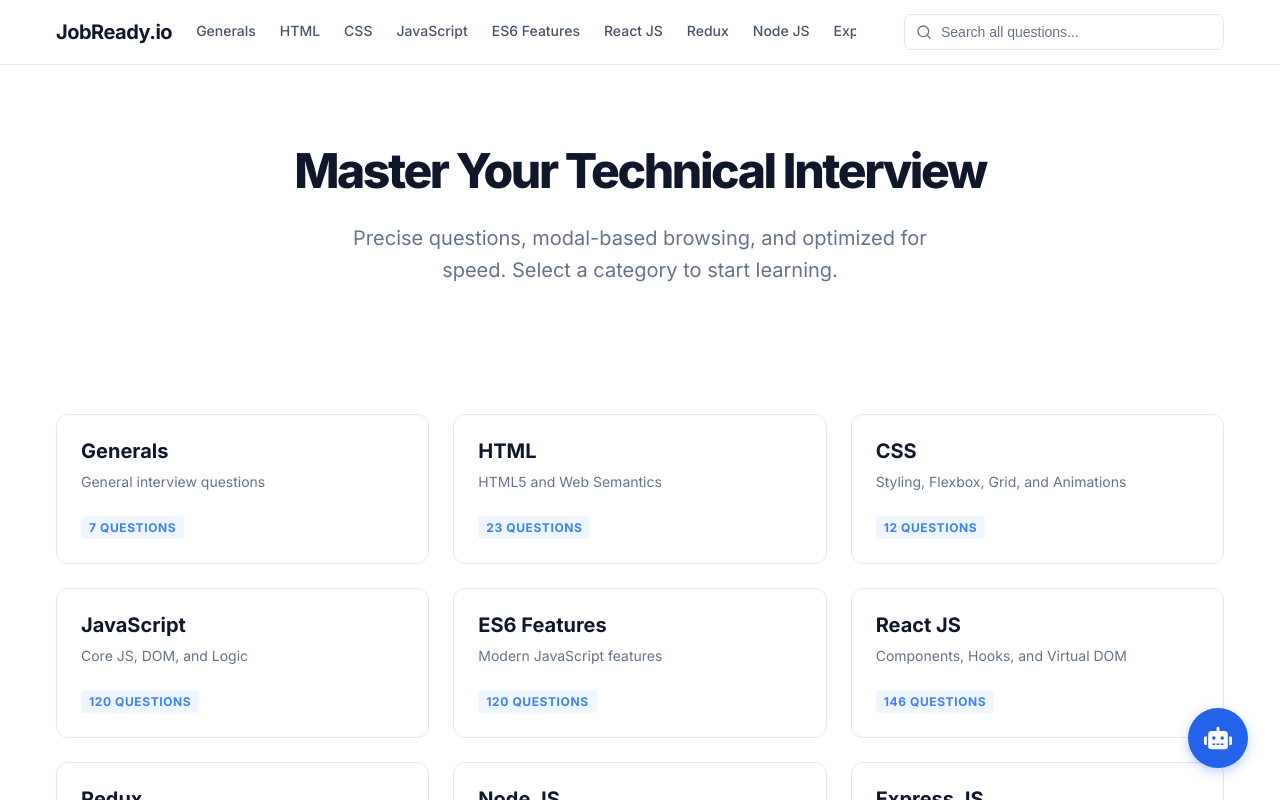
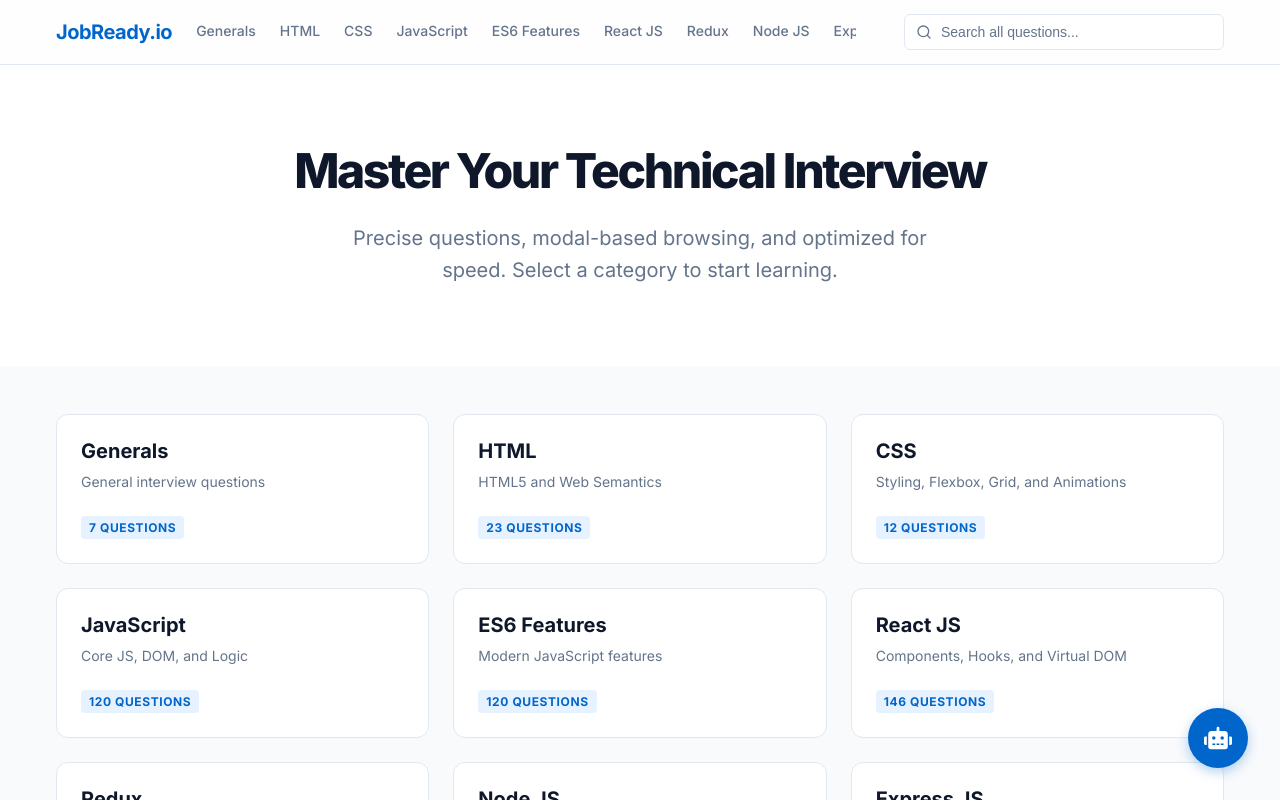
Before and after one commit to Muzammil-Ahm3d/JobReady.io, a Next.js app: page / in a window 1280 px wide. Shown: the top 800 px of the page. Built offline with nearby package versions, Linux system fonts and the light colour scheme.

Commit message:
Apply professional blue theme

```diff
--- a/app/[category]/page.tsx
+++ b/app/[category]/page.tsx
@@ -51,7 +51,7 @@ export default async function CategoryPage({ params, searchParams }: Props) {
             <div className={styles.header}>
                 <h1 className={styles.title}>{category.name} Interview Questions</h1>
                 <p className={styles.desc}>{category.description}</p>
-                {q && <p style={{ marginTop: '1rem', color: '#64748b' }}>Found {catQuestions.length} result(s) for "{q}"</p>}
+                {q && <p style={{ marginTop: '1rem', color: 'var(--text-muted)' }}>Found {catQuestions.length} result(s) for "{q}"</p>}
             </div>
 
             <div className={styles.list}>
@@ -70,7 +70,7 @@ export default async function CategoryPage({ params, searchParams }: Props) {
             </div>
             {q && (
                 <div style={{ textAlign: 'center', marginTop: '2rem' }}>
-                    <Link href={`/${categorySlug}`} style={{ color: '#3b82f6', textDecoration: 'underline' }}>Clear Search</Link>
+                    <Link href={`/${categorySlug}`} style={{ color: 'var(--secondary)', textDecoration: 'underline' }}>Clear Search</Link>
                 </div>
             )}
         </div>
--- a/app/admin/admin.module.css
+++ b/app/admin/admin.module.css
@@ -1,7 +1,7 @@
 .container {
     display: flex;
     min-height: 100vh;
-    background: #f8fafc;
+    background: var(--background-page);
 }
 
 .sidebar {
@@ -31,7 +31,7 @@
 .navLink {
     padding: 0.75rem 1rem;
     border-radius: 6px;
-    color: #94a3b8;
+    color: var(--text-muted);
     text-decoration: none;
     font-weight: 500;
     transition: all 0.2s;
@@ -40,7 +40,8 @@
 .navLink:hover,
 .activeLink {
     background: #334155;
-    color: white;
+    /* Keep dark sidebar contrast */
+    color: var(--text-on-primary);
 }
 
 .main {
@@ -59,7 +60,7 @@
 .pageTitle {
     font-size: 2rem;
     font-weight: 700;
-    color: #0f172a;
+    color: var(--text-main);
 }
 
 .grid {
@@ -69,23 +70,23 @@
 }
 
 .card {
-    background: white;
+    background: var(--background-card);
     padding: 1.5rem;
     border-radius: 8px;
-    border: 1px solid #e2e8f0;
+    border: 1px solid var(--border-subtle);
     box-shadow: 0 1px 2px 0 rgba(0, 0, 0, 0.05);
 }
 
 .statLabel {
     font-size: 0.875rem;
     font-weight: 500;
-    color: #64748b;
+    color: var(--text-muted);
 }
 
 .statValue {
     font-size: 2.25rem;
     font-weight: 700;
-    color: #0f172a;
+    color: var(--text-main);
     margin-top: 0.5rem;
 }
 
@@ -96,8 +97,8 @@
     padding: 0.5rem 1rem;
     border-radius: 6px;
     font-weight: 500;
-    background: #0f172a;
-    color: white;
+    background: var(--primary);
+    color: var(--text-on-primary);
     border: none;
     cursor: pointer;
     text-decoration: none;
--- a/app/globals.css
+++ b/app/globals.css
@@ -1,6 +1,30 @@
 :root {
-    --background: #ffffff;
-    --foreground: #0f172a;
+    /* Professional Blue Theme */
+    --primary: #0066cc;
+    /* Brand Blue */
+    --primary-hover: #004c99;
+    /* Darker Interaction Blue */
+    --primary-light: #e6f2ff;
+    /* Very Light Background Blue */
+
+    --secondary: #3b82f6;
+    /* Accent Blue (lighter/brighter) */
+
+    --background-page: #f8fafc;
+    /* Cool Slate White */
+    --background-card: #ffffff;
+
+    --text-main: #0f172a;
+    /* Deep Navy/Black */
+    --text-muted: #64748b;
+    /* Muted Slate */
+    --text-on-primary: #ffffff;
+
+    --border-subtle: #e2e8f0;
+    --border-focus: #0066cc;
+
+    --foreground: var(--text-main);
+    --background: var(--background-page);
 }
 
 * {
--- a/app/page.module.css
+++ b/app/page.module.css
@@ -8,14 +8,14 @@
     font-size: 3rem;
     font-weight: 800;
     margin-bottom: 1.5rem;
-    color: #0f172a;
+    color: var(--text-main);
     letter-spacing: -0.05em;
     line-height: 1.1;
 }
 
 .subtitle {
     font-size: 1.25rem;
-    color: #64748b;
+    color: var(--text-muted);
     max-width: 600px;
     margin: 0 auto;
     line-height: 1.6;
@@ -31,29 +31,30 @@
 }
 
 .card {
-    border: 1px solid #e2e8f0;
+    border: 1px solid var(--border-subtle);
     border-radius: 12px;
     padding: 1.5rem;
     transition: all 0.2s cubic-bezier(0.165, 0.84, 0.44, 1);
-    background: white;
+    background: var(--background-card);
     display: block;
 }
 
 .card:hover {
     transform: translateY(-4px);
-    box-shadow: 0 10px 15px -3px rgba(0, 0, 0, 0.05), 0 4px 6px -2px rgba(0, 0, 0, 0.025);
-    border-color: #94a3b8;
+    box-shadow: 0 10px 15px -3px rgba(0, 102, 204, 0.1), 0 4px 6px -2px rgba(0, 102, 204, 0.05);
+    /* Blue tinted shadow */
+    border-color: var(--primary);
 }
 
 .cardTitle {
     font-size: 1.25rem;
     font-weight: 700;
     margin-bottom: 0.5rem;
-    color: #0f172a;
+    color: var(--text-main);
 }
 
 .cardDesc {
-    color: #64748b;
+    color: var(--text-muted);
     font-size: 0.875rem;
     line-height: 1.5;
 }
@@ -62,11 +63,11 @@
     margin-top: 1.5rem;
     font-size: 0.75rem;
     font-weight: 700;
-    color: #3b82f6;
+    color: var(--primary);
     text-transform: uppercase;
     letter-spacing: 0.05em;
     display: inline-block;
     padding: 0.25rem 0.5rem;
-    background: #eff6ff;
+    background: var(--primary-light);
     border-radius: 4px;
 }
--- a/app/page.tsx
+++ b/app/page.tsx
@@ -43,13 +43,13 @@ export default async function Home({ searchParams }: { searchParams: Promise<{ q
                         </Link>
                     ))}
                     {results.length === 0 && (
-                        <div style={{ gridColumn: '1/-1', textAlign: 'center', color: '#64748b' }}>
+                        <div style={{ gridColumn: '1/-1', textAlign: 'center', color: 'var(--text-muted)' }}>
                             No questions found matching your query.
                         </div>
                     )}
                 </div>
                 <div style={{ textAlign: 'center', marginTop: '2rem' }}>
-                    <Link href="/" style={{ color: '#3b82f6', textDecoration: 'underline' }}>Back to Home</Link>
+                    <Link href="/" style={{ color: 'var(--secondary)', textDecoration: 'underline' }}>Back to Home</Link>
                 </div>
             </div>
         );
--- a/components/ChatBot.tsx
+++ b/components/ChatBot.tsx
@@ -69,33 +69,33 @@ export default function ChatBot() {
                     right: '0',
                     width: '350px',
                     height: '500px',
-                    backgroundColor: 'white',
+                    backgroundColor: 'var(--background-card)',
                     borderRadius: '12px',
                     boxShadow: '0 8px 24px rgba(0,0,0,0.15)',
                     display: 'flex',
                     flexDirection: 'column',
                     overflow: 'hidden',
-                    border: '1px solid #e2e8f0'
+                    border: '1px solid var(--border-subtle)'
                 }}>
                     {/* Header */}
-                    <div style={{ background: '#2563eb', color: 'white', padding: '1rem', display: 'flex', justifyContent: 'space-between', alignItems: 'center' }}>
+                    <div style={{ background: 'var(--primary)', color: 'var(--text-on-primary)', padding: '1rem', display: 'flex', justifyContent: 'space-between', alignItems: 'center' }}>
                         <div style={{ display: 'flex', alignItems: 'center', gap: '0.5rem' }}>
                             <FaRobot size={20} />
                             <span style={{ fontWeight: 600 }}>JobReady Bot</span>
                         </div>
-                        <button onClick={() => setIsOpen(false)} style={{ background: 'none', border: 'none', color: 'white', cursor: 'pointer' }}>
+                        <button onClick={() => setIsOpen(false)} style={{ background: 'none', border: 'none', color: 'var(--text-on-primary)', cursor: 'pointer' }}>
                             <FaTimes size={16} />
                         </button>
                     </div>
 
                     {/* Messages */}
-                    <div style={{ flex: 1, padding: '1rem', overflowY: 'auto', background: '#f8fafc', display: 'flex', flexDirection: 'column', gap: '0.75rem' }}>
+                    <div style={{ flex: 1, padding: '1rem', overflowY: 'auto', background: 'var(--background-page)', display: 'flex', flexDirection: 'column', gap: '0.75rem' }}>
                         {messages.map((m, i) => (
                             <div key={i} style={{
                                 alignSelf: m.role === 'user' ? 'flex-end' : 'flex-start',
                                 maxWidth: '80%',
-                                background: m.role === 'user' ? '#2563eb' : 'white',
-                                color: m.role === 'user' ? 'white' : '#1e293b',
+                                background: m.role === 'user' ? 'var(--primary)' : 'var(--background-card)',
+                                color: m.role === 'user' ? 'var(--text-on-primary)' : 'var(--text-main)',
                                 padding: '0.75rem 1rem',
                                 borderRadius: '12px',
                                 borderBottomRightRadius: m.role === 'user' ? '2px' : '12px',
@@ -113,7 +113,7 @@ export default function ChatBot() {
                             </div>
                         ))}
                         {isLoading && (
-                            <div style={{ alignSelf: 'flex-start', background: 'white', padding: '0.75rem', borderRadius: '12px', color: '#64748b' }}>
+                            <div style={{ alignSelf: 'flex-start', background: 'var(--background-card)', padding: '0.75rem', borderRadius: '12px', color: 'var(--text-muted)' }}>
                                 <FaCommentDots className="animate-pulse" /> Thinking...
                             </div>
                         )}
@@ -121,20 +121,21 @@ export default function ChatBot() {
                     </div>
 
                     {/* Input */}
-                    <form onSubmit={handleSearch} style={{ padding: '1rem', borderTop: '1px solid #e2e8f0', background: 'white', display: 'flex', gap: '0.5rem' }}>
+                    <form onSubmit={handleSearch} style={{ padding: '1rem', borderTop: '1px solid var(--border-subtle)', background: 'var(--background-card)', display: 'flex', gap: '0.5rem' }}>
                         <input
                             type="text"
                             value={query}
                             onChange={(e) => setQuery(e.target.value)}
                             placeholder="Ask a question..."
-                            style={{ flex: 1, padding: '0.75rem', borderRadius: '8px', border: '1px solid #cbd5e1', outline: 'none' }}
+                            style={{ flex: 1, padding: '0.75rem', borderRadius: '8px', border: '1px solid var(--border-subtle)', outline: 'none' }}
                         />
-                        <button type="submit" disabled={isLoading} style={{ background: '#2563eb', color: 'white', border: 'none', borderRadius: '8px', width: '40px', cursor: 'pointer', display: 'flex', alignItems: 'center', justifyContent: 'center' }}>
+                        <button type="submit" disabled={isLoading} style={{ background: 'var(--primary)', color: 'var(--text-on-primary)', border: 'none', borderRadius: '8px', width: '40px', cursor: 'pointer', display: 'flex', alignItems: 'center', justifyContent: 'center' }}>
                             <FaPaperPlane />
                         </button>
                     </form>
                 </div>
-            )}
+            )
+            }
 
             {/* Toggle Button */}
             <button
@@ -143,10 +144,10 @@ export default function ChatBot() {
                     width: '60px',
                     height: '60px',
                     borderRadius: '50%',
-                    background: '#2563eb',
-                    color: 'white',
+                    background: 'var(--primary)',
+                    color: 'var(--text-on-primary)',
                     border: 'none',
-                    boxShadow: '0 4px 12px rgba(37, 99, 235, 0.3)',
+                    boxShadow: '0 4px 12px rgba(0, 102, 204, 0.3)',
                     cursor: 'pointer',
                     display: 'flex',
                     alignItems: 'center',
@@ -158,6 +159,6 @@ export default function ChatBot() {
             >
                 {isOpen ? <FaTimes size={24} /> : <FaRobot size={28} />}
             </button>
-        </div>
+        </div >
     );
 }
--- a/components/Header.module.css
+++ b/components/Header.module.css
@@ -3,7 +3,7 @@
   top: 0;
   z-index: 50;
   width: 100%;
-  border-bottom: 1px solid #e2e8f0;
+  border-bottom: 1px solid var(--border-subtle);
   background-color: rgba(255, 255, 255, 0.8);
   backdrop-filter: blur(12px);
 }
@@ -28,7 +28,7 @@
   font-size: 1.25rem;
   font-weight: 700;
   letter-spacing: -0.025em;
-  color: #0f172a;
+  color: var(--primary);
 }
 
 .nav {
@@ -42,7 +42,7 @@
   white-space: nowrap;
   margin-right: 3rem;
   scrollbar-width: thin;
-  scrollbar-color: #cbd5e1 transparent;
+  scrollbar-color: var(--border-subtle) transparent;
   padding-bottom: 4px;
 }
 
@@ -55,18 +55,18 @@
 }
 
 .nav::-webkit-scrollbar-thumb {
-  background-color: #cbd5e1;
+  background-color: var(--border-subtle);
   border-radius: 20px;
 }
 
 .navLink {
-  color: #475569;
+  color: var(--text-muted);
   text-decoration: none;
   transition: color 0.2s;
 }
 
 .navLink:hover {
-  color: #0f172a;
+  color: var(--primary);
 }
 
 .searchWrapper {
@@ -89,14 +89,14 @@
   transform: translateY(-50%);
   width: 1rem;
   height: 1rem;
-  color: #64748b;
+  color: var(--text-muted);
 }
 
 .searchInput {
   height: 36px;
   width: 100%;
   border-radius: 6px;
-  border: 1px solid #e2e8f0;
+  border: 1px solid var(--border-subtle);
   background-color: #ffffff;
   padding-left: 2.25rem;
   padding-right: 1rem;
@@ -106,9 +106,9 @@
 }
 
 .searchInput:focus {
-  box-shadow: 0 0 0 2px #0f172a;
+  box-shadow: 0 0 0 2px var(--primary);
 }
 
 .searchInput::placeholder {
-  color: #64748b;
+  color: var(--text-muted);
 }
--- a/components/Modal.module.css
+++ b/components/Modal.module.css
@@ -35,7 +35,7 @@
     border: none;
     background: transparent;
     cursor: pointer;
-    color: #64748b;
+    color: var(--text-muted);
     display: flex;
     align-items: center;
     justify-content: center;
@@ -44,8 +44,8 @@
 }
 
 .closeButton:hover {
-    background-color: #f1f5f9;
-    color: #0f172a;
+    background-color: var(--primary-light);
+    color: var(--primary);
 }
 
 @keyframes fadeIn {
```
Also changed, not shown: app/[category]/page.module.css (+9 -9 lines), components/QuestionView.module.css (+4 -4 lines).
